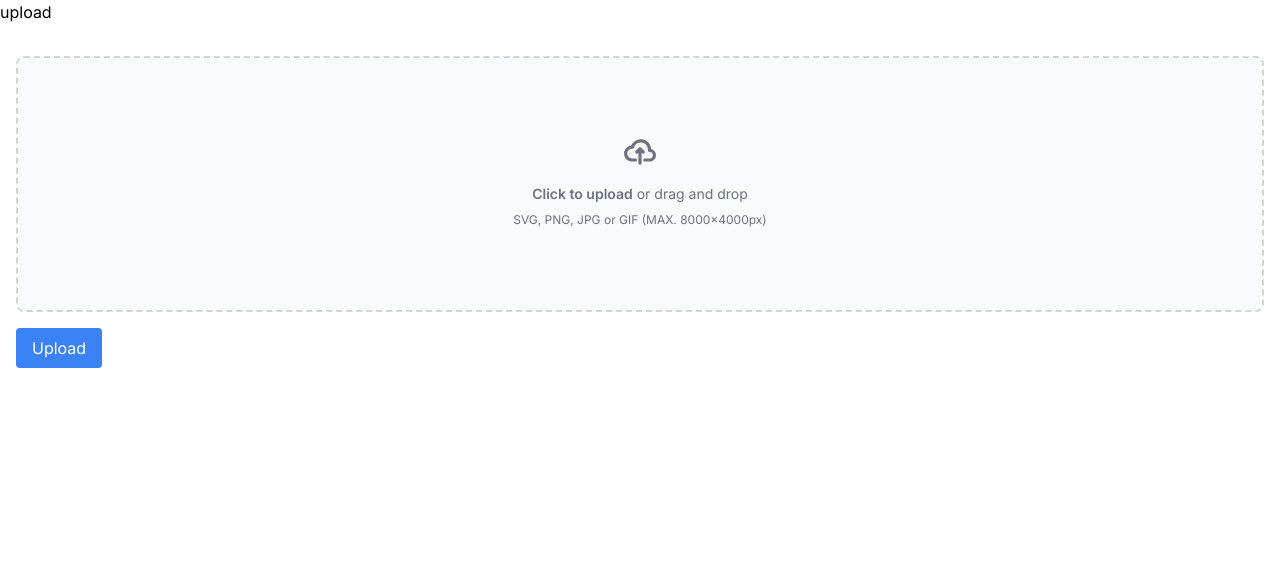
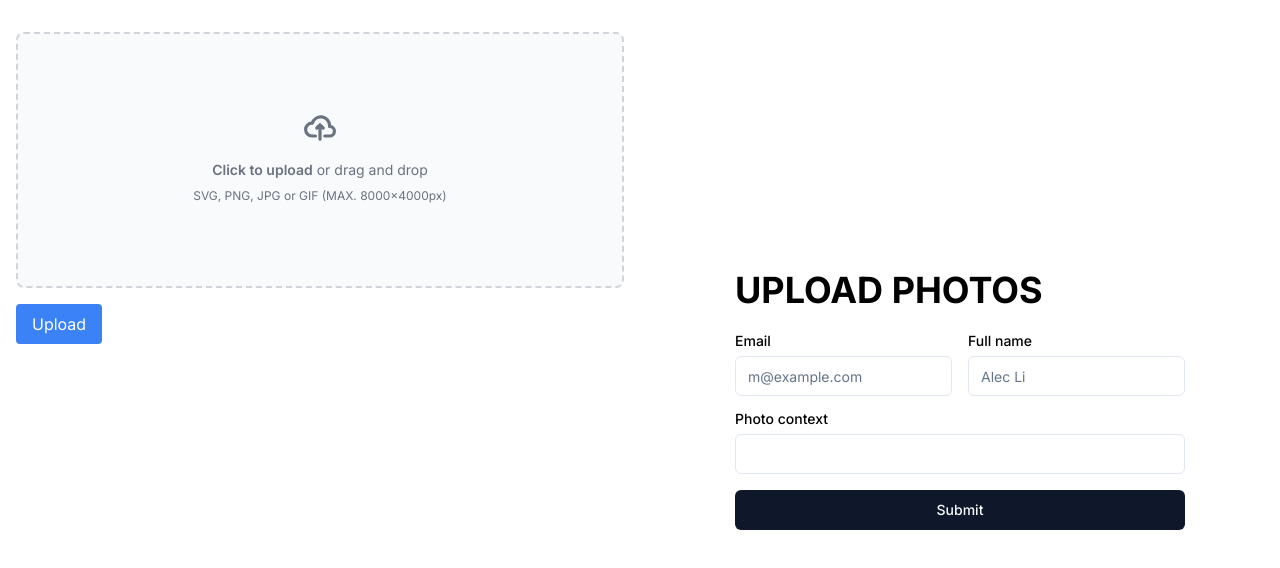
Before and after one commit to vpci-yearbook/website, a Next.js app in the folder frontend/: page /upload in a window 1280 px wide. Shown: the top 568 px of the page. Built offline with nearby package versions, Linux system fonts and the light colour scheme.

Commit message:
upload form

```diff
--- a/frontend/app/upload/page.jsx
+++ b/frontend/app/upload/page.jsx
@@ -1,13 +1,15 @@
 "use client"
 
+import Form from '@/components/upload/Form';
 import Uploader from '@/components/upload/Uploader';
+import Image from 'next/image';
 import React, { useState } from 'react';
 
 const Upload = () => {
   return (
-    <div>
-      upload
+    <div className="w-full lg:grid lg:min-h-[600px] lg:grid-cols-2 xl:min-h-[800px]">
       <Uploader />
+      <Form />
     </div>
   );
 };
--- /dev/null
+++ b/frontend/components/ui/label.jsx
@@ -0,0 +1,18 @@
+"use client"
+
+import * as React from "react"
+import * as LabelPrimitive from "@radix-ui/react-label"
+import { cva } from "class-variance-authority";
+
+import { cn } from "@/lib/utils"
+
+const labelVariants = cva(
+  "text-sm font-medium leading-none peer-disabled:cursor-not-allowed peer-disabled:opacity-70"
+)
+
+const Label = React.forwardRef(({ className, ...props }, ref) => (
+  <LabelPrimitive.Root ref={ref} className={cn(labelVariants(), className)} {...props} />
+))
+Label.displayName = LabelPrimitive.Root.displayName
+
+export { Label }
--- /dev/null
+++ b/frontend/components/upload/Form.jsx
@@ -0,0 +1,77 @@
+import React, { useState } from 'react'
+import { Label } from '../ui/label'
+import { Input } from '../ui/input'
+import { Button } from '../ui/button'
+
+const Form = () => {
+  const [formData, setFormData] = useState({
+    email: '',
+    name: '',
+    photoContext: ''
+  })
+
+  const handleChange = (e) => {
+    const { id, value } = e.target
+    setFormData((prevData) => ({
+      ...prevData,
+      [id]: value
+    }))
+  }
+
+  const handleSubmit = async (e) => {
+    e.preventDefault()
+
+    console.log('formData', formData);
+  }
+
+  return (
+    <div className="flex items-center justify-center py-12">
+      <form onSubmit={handleSubmit} className="mx-auto grid w-[450px] gap-6">
+        <div className="grid gap-2">
+          <h1 className="text-4xl font-bold">UPLOAD PHOTOS</h1>
+        </div>
+        <div className="grid gap-4">
+          <div className='grid grid-cols-2 gap-4'>
+            <div className="grid gap-2">
+              <Label htmlFor="email">Email</Label>
+              <Input
+                id="email"
+                type="email"
+                placeholder="m@example.com"
+                required
+                value={formData.email}
+                onChange={handleChange}
+              />
+            </div>
+            <div className="grid gap-2">
+              <Label htmlFor="name">Full name</Label>
+              <Input
+                id="name"
+                type="text"
+                placeholder="Alec Li"
+                required
+                value={formData.name}
+                onChange={handleChange}
+              />
+            </div>
+          </div>
+          <div className="grid gap-2">
+            <Label htmlFor="photoContext">Photo context</Label>
+            <Input
+              id="photoContext"
+              type="text"
+              required
+              value={formData.photoContext}
+              onChange={handleChange}
+            />
+          </div>
+          <Button type="submit" className="w-full">
+            Submit
+          </Button>
+        </div>
+      </form>
+    </div>
+  )
+}
+
+export default Form
--- a/frontend/components/upload/Uploader.jsx
+++ b/frontend/components/upload/Uploader.jsx
@@ -31,7 +31,7 @@ const Uploader = () => {
   };
 
   return (
-    <div className='max-w-screen-xl px-4 py-8 mx-auto'>
+    <div className='w-full px-4 py-8 mx-auto'>
         { !file ? (
           <div className="flex items-center justify-center w-full">
             <label htmlFor="dropzone-file" className="flex flex-col items-center justify-center w-full h-64 border-2 border-gray-300 border-dashed rounded-lg cursor-pointer bg-gray-50 dark:hover:bg-gray-800 dark:bg-gray-700 hover:bg-gray-100 dark:border-gray-600 dark:hover:border-gray-500 dark:hover:bg-gray-600">
--- a/frontend/package.json
+++ b/frontend/package.json
@@ -12,6 +12,7 @@
     "@radix-ui/react-checkbox": "^1.1.1",
     "@radix-ui/react-dialog": "^1.1.1",
     "@radix-ui/react-dropdown-menu": "^2.1.1",
+    "@radix-ui/react-label": "^2.1.0",
     "@radix-ui/react-separator": "^1.1.0",
     "@radix-ui/react-slot": "^1.1.0",
     "axios": "^1.7.4",
```
Also changed, not shown: 1 other file (tests, documents, lock files or other folders).
